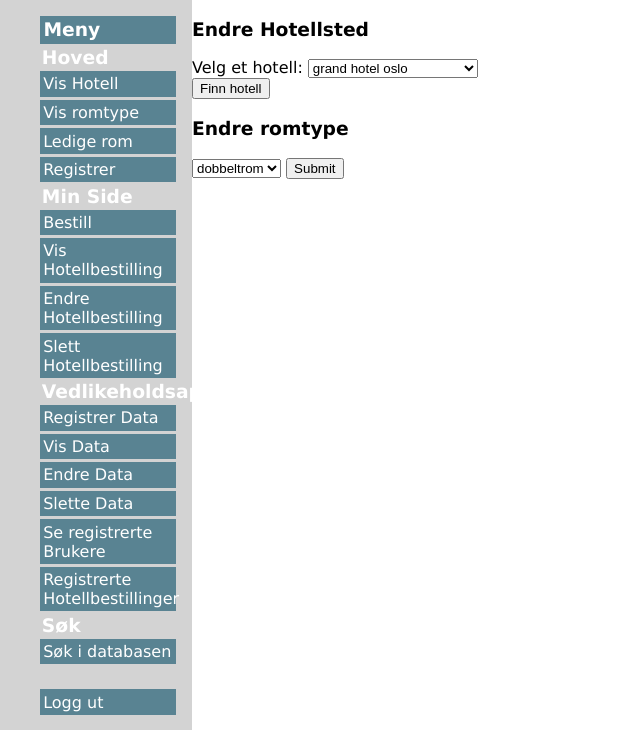
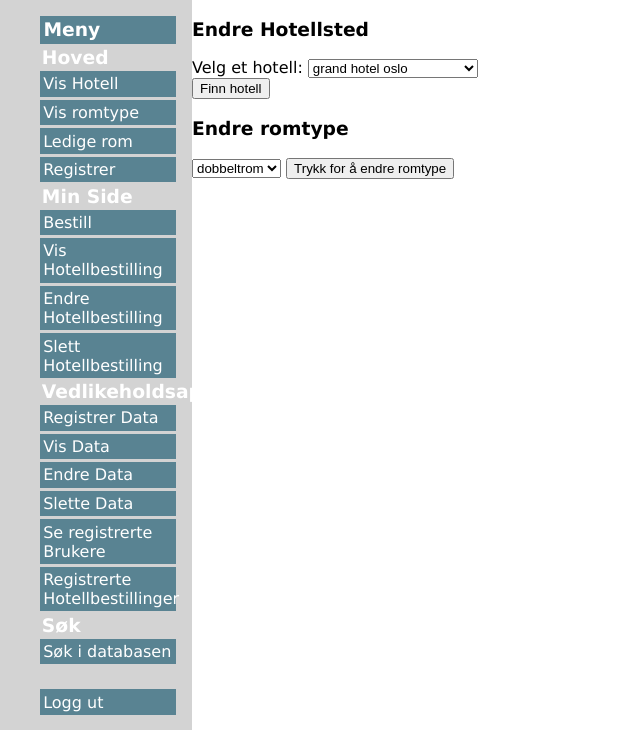
Before and after one commit to Cornerbay/PRG1100eksamenscase2019, a PHP site: page /adminendre.php in a window 1280 px wide. Shown: the part 58-788 px from the top of the page, without its empty margins (0-640 px from the left). Run offline with PHP 8.4, Linux system fonts and the light colour scheme; data comes from the database, SQL or seed files in the repository.

Commit message:
kjippkjapp

```diff
--- a/adminendre.php
+++ b/adminendre.php
@@ -37,8 +37,8 @@ if (isset($_POST["finnHotellKnapp"]))
 if (isset($_POST["endreHotellKnapp"]))
 	{
 
-			$hotellnavn=$_POST["hotellnavn"];
-			$sted=$_POST["sted"];
+		$hotellnavn=utf8_decode($_POST["hotellnavn"]);
+		$sted=utf8_decode($_POST["sted"]);
 
 		if (!trim($sted))
 			{
@@ -49,7 +49,7 @@ if (isset($_POST["finnHotellKnapp"]))
 			{
 				$sqlSetning = "UPDATE hotell SET sted='$sted' WHERE hotellnavn='$hotellnavn';";
 				mysqli_query($db,$sqlSetning) or die ("ikke mulig å endre database-server"); /*trenger ikke å sette denne inn i en variabel som ovenfor fordi resultatet er ikke nødvendig fordi man ikke bruker det videre*/
-         			print ("Hotell $hotellnavn er nå endret til sted: $sted");
+     			print utf8_encode("Hotell $hotellnavn er n&aring endret til sted: $sted");
 			}
 	}
 
@@ -64,7 +64,7 @@ if (isset($_POST["finnHotellKnapp"]))
 	<select name="velgRomtype" id="velgRomtype">
 		<?php listeboksHotellromtype(); ?>
 	</select>
-	<input type="submit" name="visRomtypeKnapp" id="visRomtypeKnapp">
+	<input type="submit" name="visRomtypeKnapp" id="visRomtypeKnapp" value="Trykk for å endre romtype">
 </form>
 
 <?php
@@ -73,25 +73,26 @@ if (isset($_POST['visRomtypeKnapp'])) {
 	$romtype = $_POST['velgRomtype'];
 	?>
 	<form method="post" name="endreRomtypeSkjema" id="endreRomtypeSkjema">
-		<input type="text" name="romtypeEndring" id="romtypeEndring" value="<?php echo "$romtype"?>">
-		<input type="submit" name="endreRomtypeKnapp" id="endreRomtypeKnapp">
+		Gammel romtype: <input type="text" name="romtypeGammel" id="romtypeGammel" value="<?php echo "$romtype"?>" readonly><br>
+		Ny romtype: <input type="text" name="romtypeEndring" id="romtypeEndring" ><br>
+		<input type="submit" name="endreRomtypeKnapp" id="endreRomtypeKnapp" value="Endre romtype">
 	</form>
 
 
 	<?php
+}
+
 if (isset($_POST['endreRomtypeKnapp'])) {
 	$romtypeEndret = $_POST['romtypeEndring'];
+	$romtype = $_POST['romtypeGammel'];
 
-		if (!trim($romtype)) {
+	if (!trim($romtypeEndret)) {
 		echo "Du må fylle inn feltet";
 	}else{
 		$sqlSetning = "UPDATE romtype SET romtype = '$romtypeEndret' WHERE romtype = '$romtype';";
-			mysqli_query($db,$sqlSetning) OR die("Kan ikke endre grunnet at det finnes en annen tabell koblet mot denne verdien");
-			echo "Romtype $romtype er nå endret til <b>$romtypeEndret</b>";
+		mysqli_query($db,$sqlSetning) OR die ("Kan ikke endre grunnet at det finnes en annen tabell koblet mot denne verdien");
+		print ("Romtype $romtype er nå endret til <b>$romtypeEndret</b>");
 	}
-	}
-
-
 }
 
 
```
Lines whose indentation alone changed are shown as unchanged.
